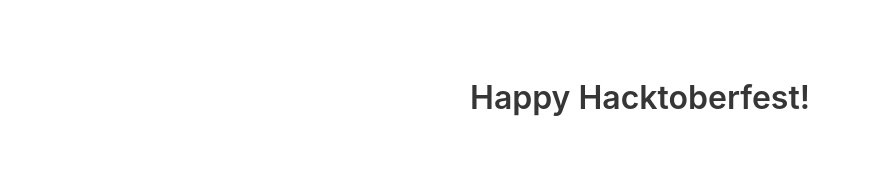
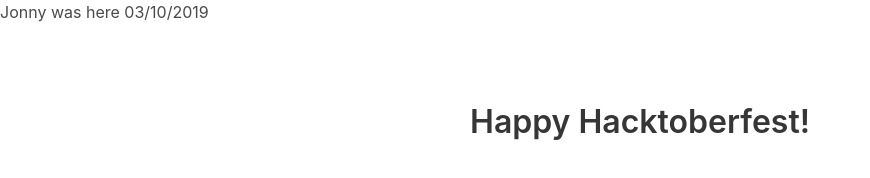
Before and after one commit to UCCNetsoc/Netfest-Intro, a plain HTML site: page index.html in a window 1280 px wide. Shown: the whole page, without its empty margins (0-870 px from the left). Drawn offline with nearby package versions, Linux system fonts and the light colour scheme.

Commit message:
Fixed Noahs bad code :( JK

```diff
--- a/index.html
+++ b/index.html
@@ -9,6 +9,8 @@
         <title>Netsoc Gamer Club</title>
     </head>
     <body>
+        <h1>Jonny was here 03/10/2019</h1>
+        <h1 style="display: none">Jonny was here 03/10/2019</h1>
         <div>
             <div style="max-width: 50%; margin: 5em auto; text-align: center">
                 <h1 class="title">Happy Hacktoberfest!</h1>
```
